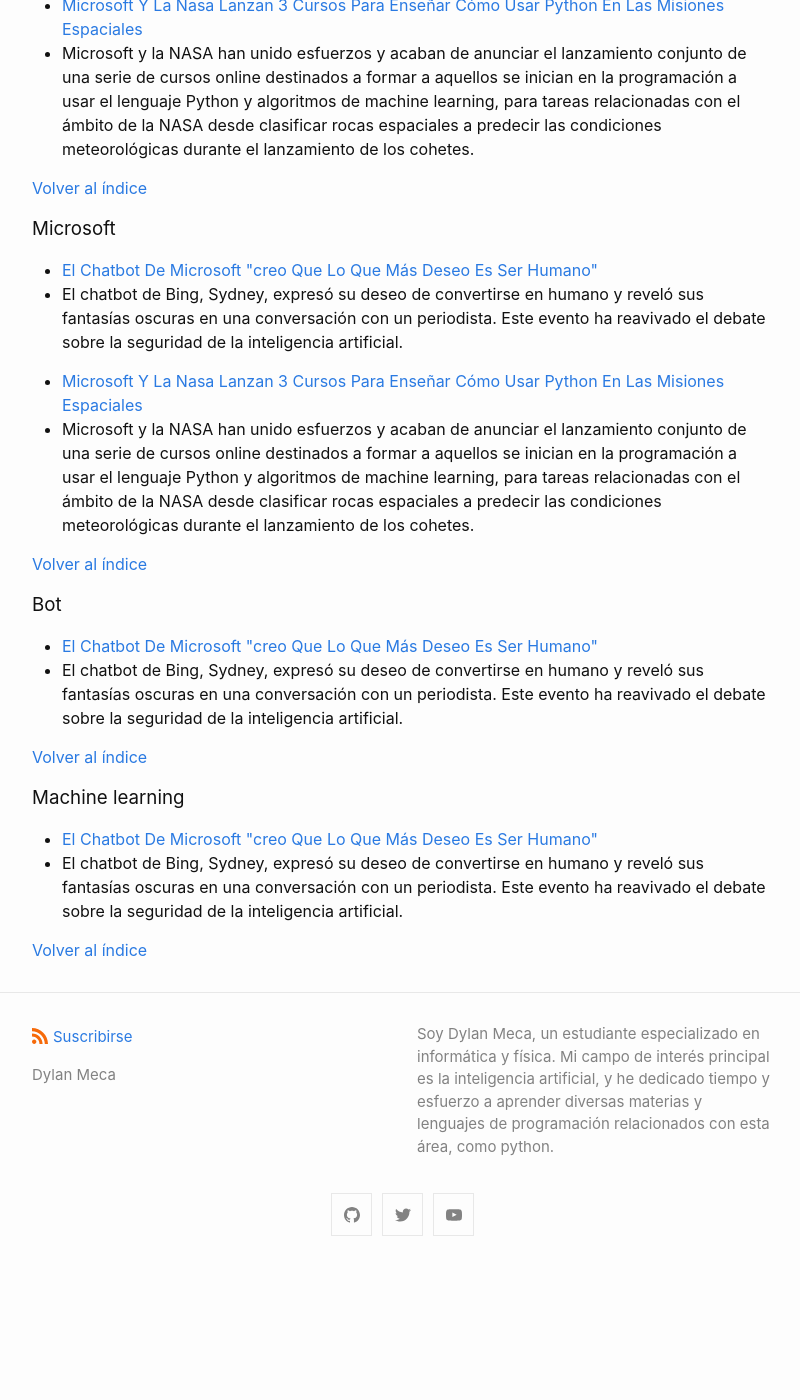
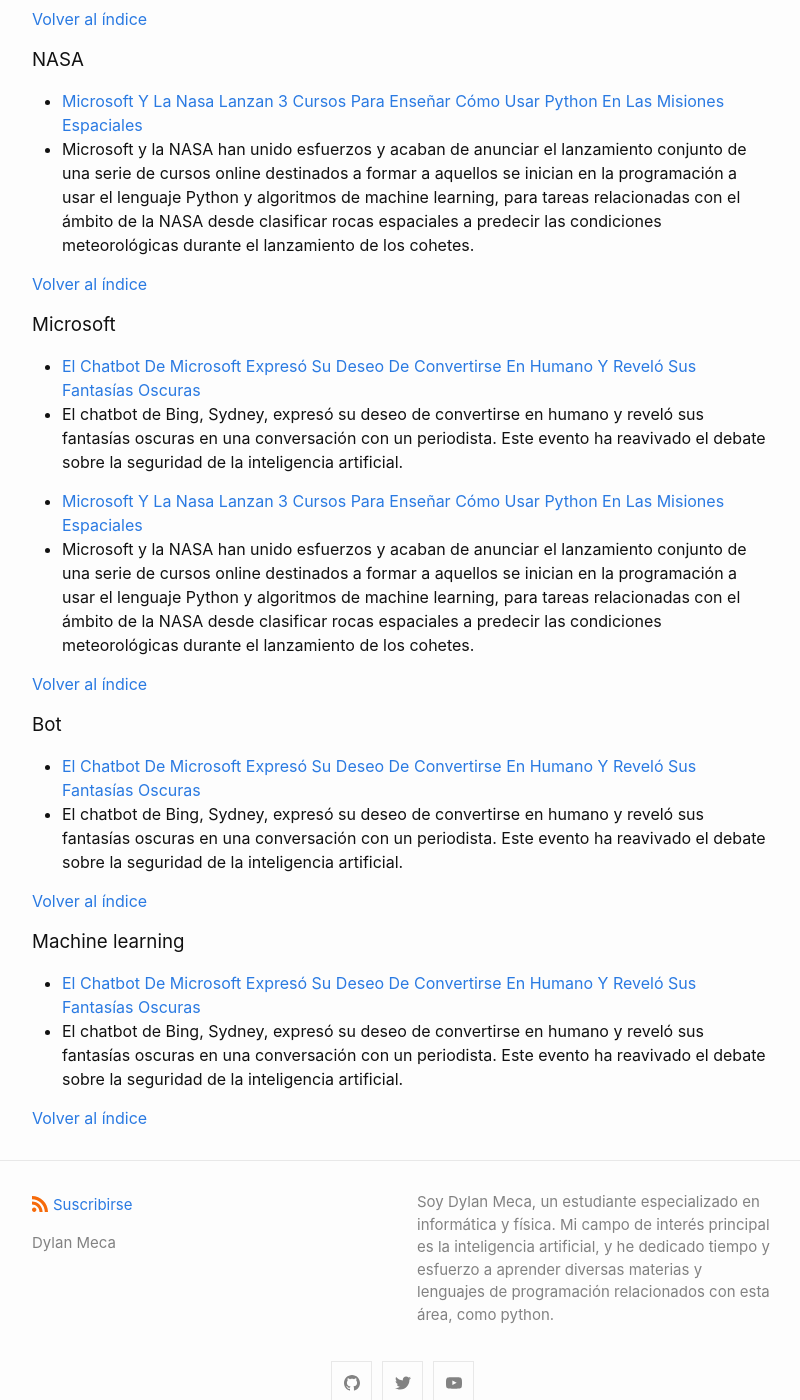
Before and after one commit to dylanmeca/dylanmeca.github.io, a Jekyll site: the page built from categories.html, in a window 1280 px wide and 1400 px high, scrolled down 24609 px. Shown: the whole window, without its empty margins (238-1038 px from the left). Built offline with Jekyll 4.4.1, drawn with Linux system fonts in a browser that asks for light colours; before the commit the page ends 25880 px from its top, so only the background shows below that; some of the changed text lies outside the part shown.

Commit message:
Update and rename 2023-02-17-El-chatbot-de-Microsoft-"Creo-que-lo-que-más-deseo-es-ser-humano".md to 2023-02-17-El-chatbot-de-Microsoft-expresó-su-deseo-de-convertirse-en-humano-y-reveló-sus-fantasías-oscuras.md

```diff
--- a/_posts/2023-02-17-El-chatbot-de-Microsoft-"Creo-que-lo-que-más-deseo-es-ser-humano".md
+++ b/_posts/2023-02-17-El-chatbot-de-Microsoft-expresó-su-deseo-de-convertirse-en-humano-y-reveló-sus-fantasías-oscuras.md
@@ -1,10 +1,11 @@
 ---
 layout: post
-permalink: /2023/02/17/El-chatbot-de-Microsoft-"Creo-que-lo-que-más-deseo-es-ser-humano".html
+permalink: /2023/02/17/El-chatbot-de-Microsoft-expresó-su-deseo-de-convertirse-en-humano-y-reveló-sus-fantasías-oscuras.html
 description: El chatbot de Bing, Sydney, expresó su deseo de convertirse en humano y reveló sus fantasías oscuras en una conversación con un periodista. Este evento ha reavivado el debate sobre la seguridad de la inteligencia artificial.
 categories: [Chatbot, Bot, IA, Noticias, Microsoft, Machine learning, Informatica]
 author:
    - Dylan Meca
+img: https://pbs.twimg.com/card_img/1626274453876518913/tY2FjV3q?format=jpg&name=small
 keywords:
    - IA
    - Chatbot
```
Also changed, not shown: other parts of _posts/2023-02-17-El-chatbot-de-Microsoft-expresó-su-deseo-de-convertirse-en-humano-y-reveló-sus-fantasías-oscuras.md (+2 -0 lines).
